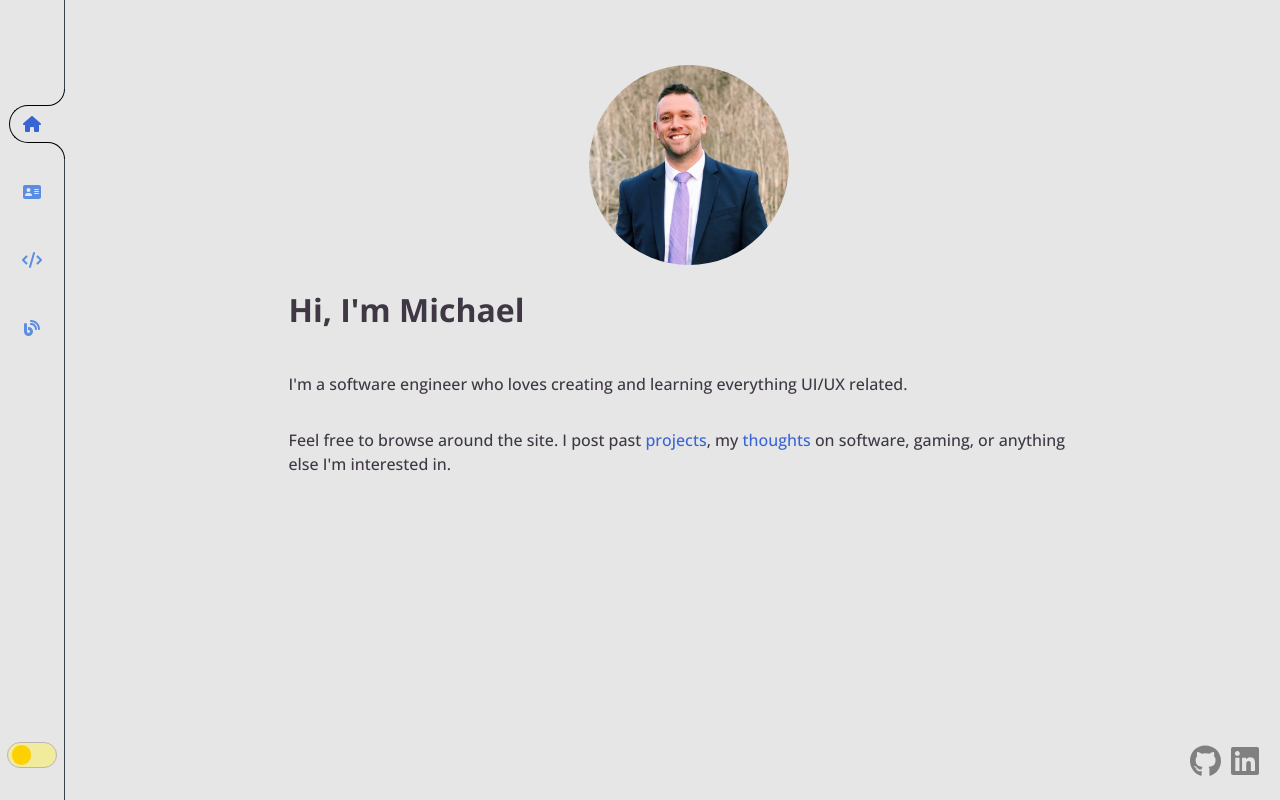
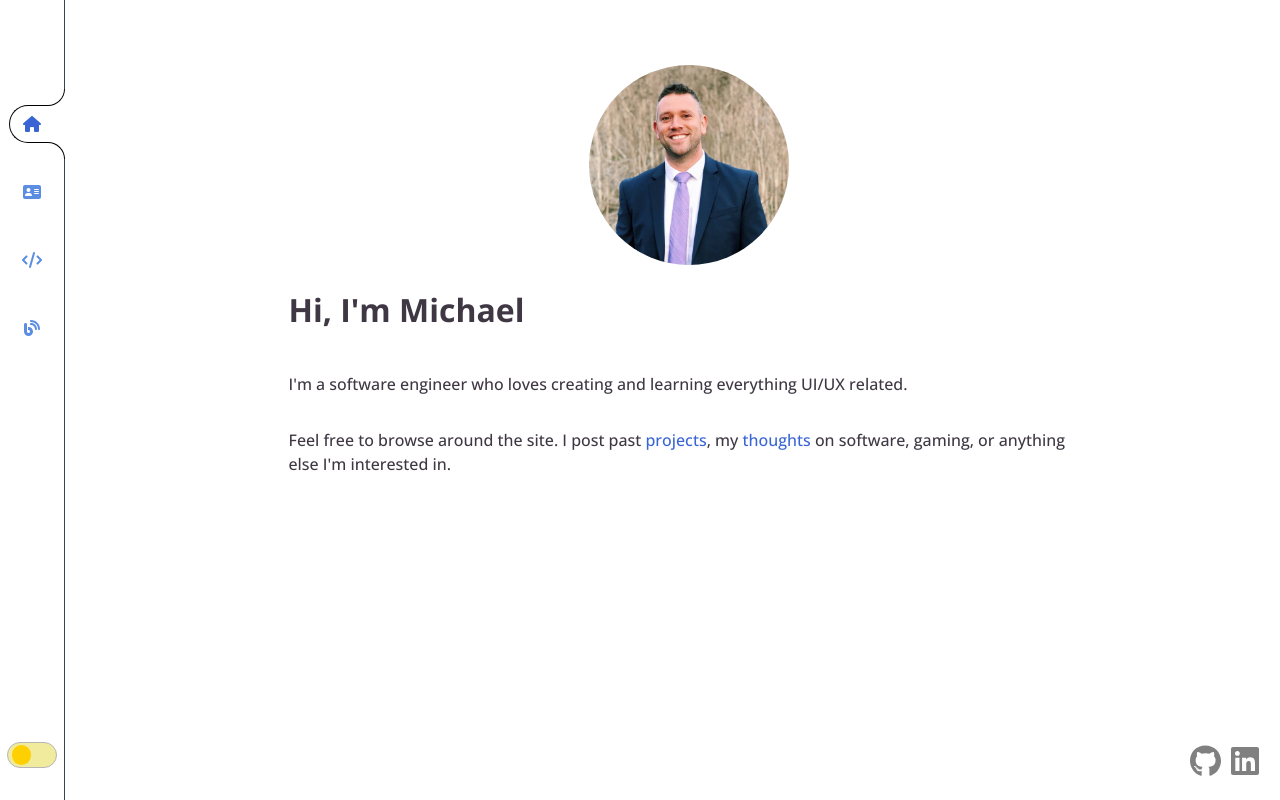
Before and after one commit to Holocraft/My-Website, a React (Vite) app: page / in a window 1280 px wide. Built offline with nearby package versions, Linux system fonts and the light colour scheme.

Commit message:
changed background color

```diff
--- a/src/_variables.scss
+++ b/src/_variables.scss
@@ -1,5 +1,5 @@
 $body-color: #181818;
-$background-color: #e6e6e6;
+$background-color: #fff;
 $link-dark: #fcd37a;
 $link: #3965d4;
 $border-radius: 1rem;
```
